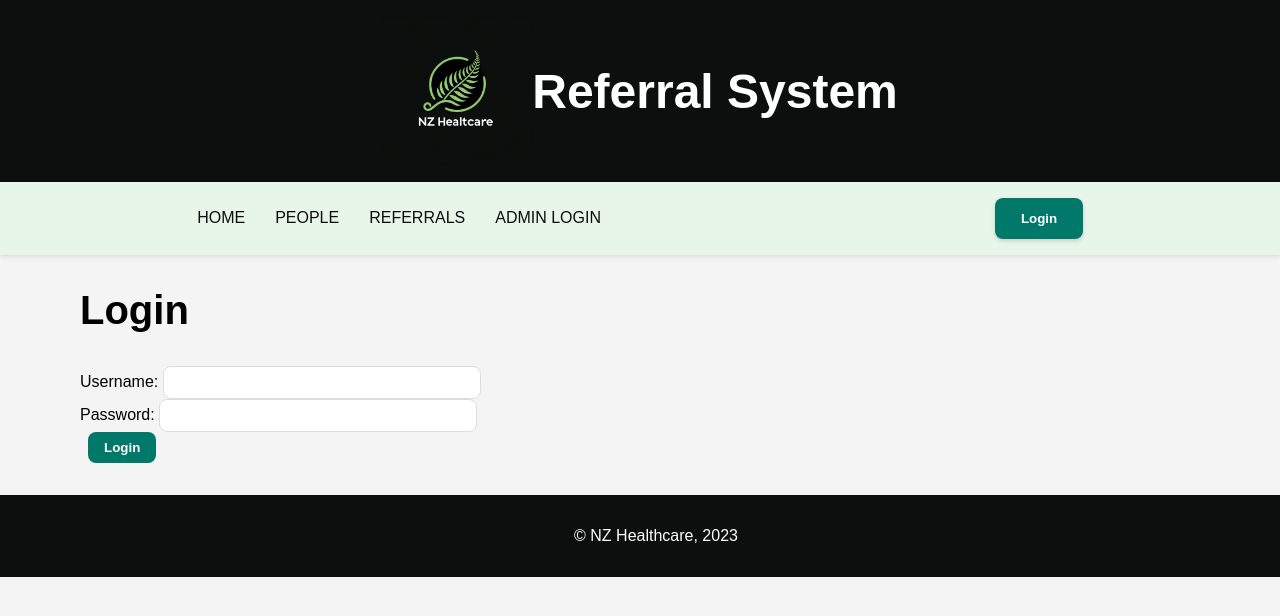
After one commit to hcdiekmann/referral-system, a Django app: page /accounts/login/ in a window 1280 px wide. The commit adds this page. Shown: the top 616 px of the page. Run offline with Django 4.2, Linux system fonts and the light colour scheme.

Commit message:
adds user auth and login view

```diff
--- a/core_project/settings.py
+++ b/core_project/settings.py
@@ -51,6 +51,9 @@ MIDDLEWARE = [
 ]
 
 ROOT_URLCONF = 'core_project.urls'
+LOGIN = 'login'
+LOGIN_REDIRECT_URL = 'person_list'
+LOGOUT_REDIRECT_URL = 'home'
 
 TEMPLATES = [
     {
--- a/core_project/urls.py
+++ b/core_project/urls.py
@@ -19,5 +19,6 @@ from django.urls import path, include
 
 urlpatterns = [
     path('admin/', admin.site.urls),
+    path('accounts/', include('django.contrib.auth.urls')),
     path('', include('healthcare_app.urls')),
 ]
--- a/healthcare_app/static/css/styles.css
+++ b/healthcare_app/static/css/styles.css
@@ -76,7 +76,7 @@ h2 {
 }
 
 .container-button a {
-  border: #005b4f 1px solid;
+  border: #005b4f 2px solid;
   color: #005b4f;
   padding: 0.75em 1.5em;
   border-radius: 0.5rem;
@@ -104,6 +104,7 @@ h2 {
   margin: 1rem 0;
 }
 
+.div-form input[type='password'],
 .div-form input[type='text'] {
   padding: 0.5rem;
   font-size: 0.8rem;
@@ -111,6 +112,12 @@ h2 {
   border-radius: 0.5rem;
   width: 50%;
   max-width: 300px;
+}
+
+.div-form input[type='password']:focus,
+.div-form input[type='text']:focus {
+  outline: none;
+  border-color: #00796b;
 }
 
 .div-form button a {
--- a/healthcare_app/templates/base.html
+++ b/healthcare_app/templates/base.html
@@ -21,11 +21,18 @@
         <a href="{% url 'home' %}">HOME</a>
         <a href="{% url 'person_list' %}">PEOPLE</a>
         <a href="{% url 'referral_list' %}">REFERRALS</a>
+        <a href="{% url 'admin:index' %}">ADMIN LOGIN </a>
       </div>
       <div class="nav-buttons">
-        <a href="{% url 'admin:index' %}">
-          <button>Admin Dashboard</button>
+        {% if request.user.is_authenticated %}
+        <a href="{% url 'logout' %}">
+          <button>Logout</button>
         </a>
+        {% else %}
+        <a href="{% url 'login' %}">
+          <button>Login</button>
+        </a>
+        {% endif %}
       </div>
     </div>
     <div class="container">{% block content %} {% endblock %}</div>
--- /dev/null
+++ b/healthcare_app/templates/registration/login.html
@@ -0,0 +1,17 @@
+{% extends 'base.html' %} {% block content %}
+<h2>Login</h2>
+<div class="div-form">
+  <form method="post">
+    {% csrf_token %}
+    <div>
+      <label for="username">Username:</label>
+      <input type="text" name="username" required />
+    </div>
+    <div>
+      <label for="password">Password:</label>
+      <input type="password" name="password" required />
+    </div>
+    <button type="submit">Login</button>
+  </form>
+</div>
+{% endblock %}
```
Also changed, not shown: healthcare_app/person_views.py (+7 -5 lines), healthcare_app/referral_views.py (+6 -5 lines).
